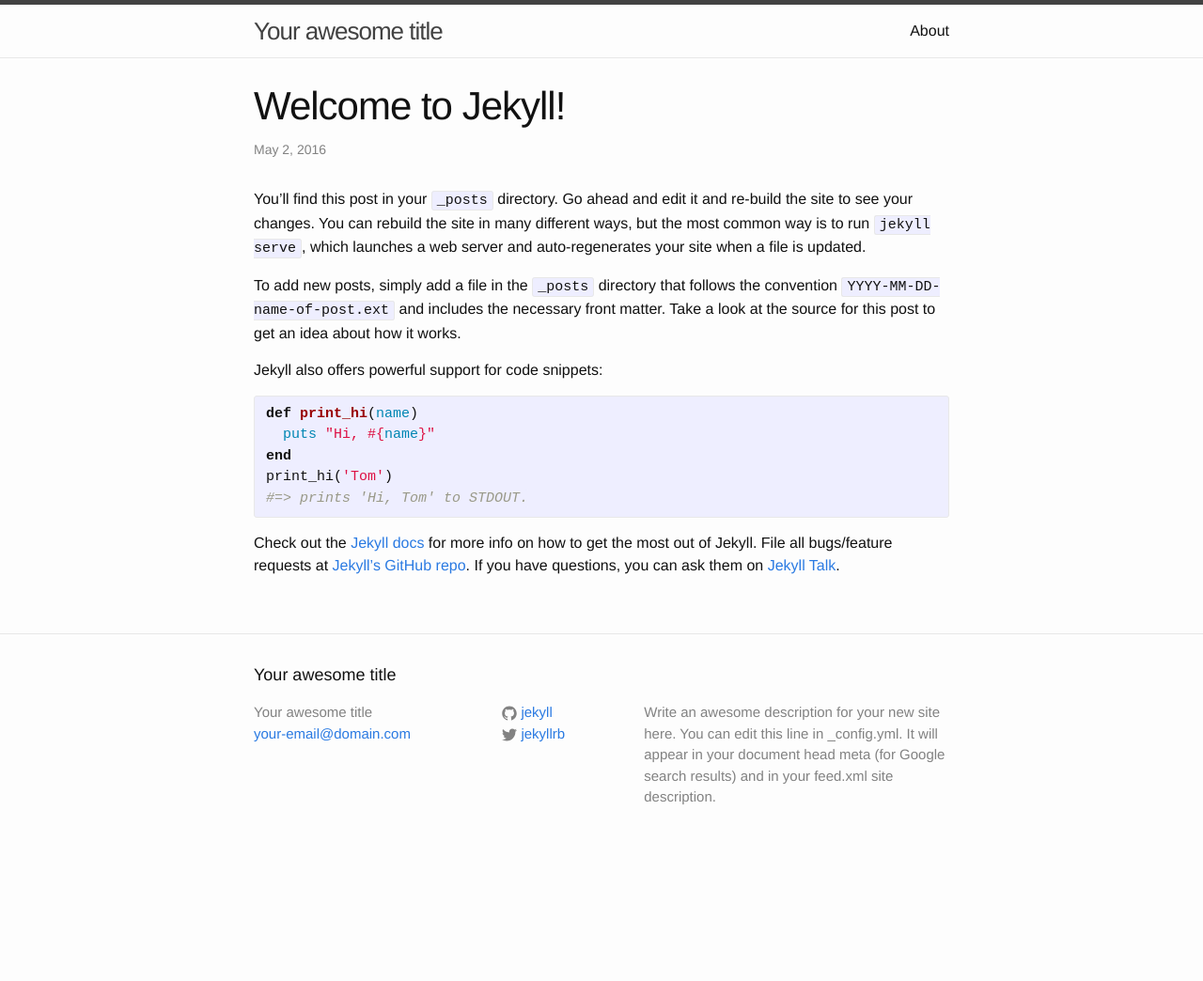
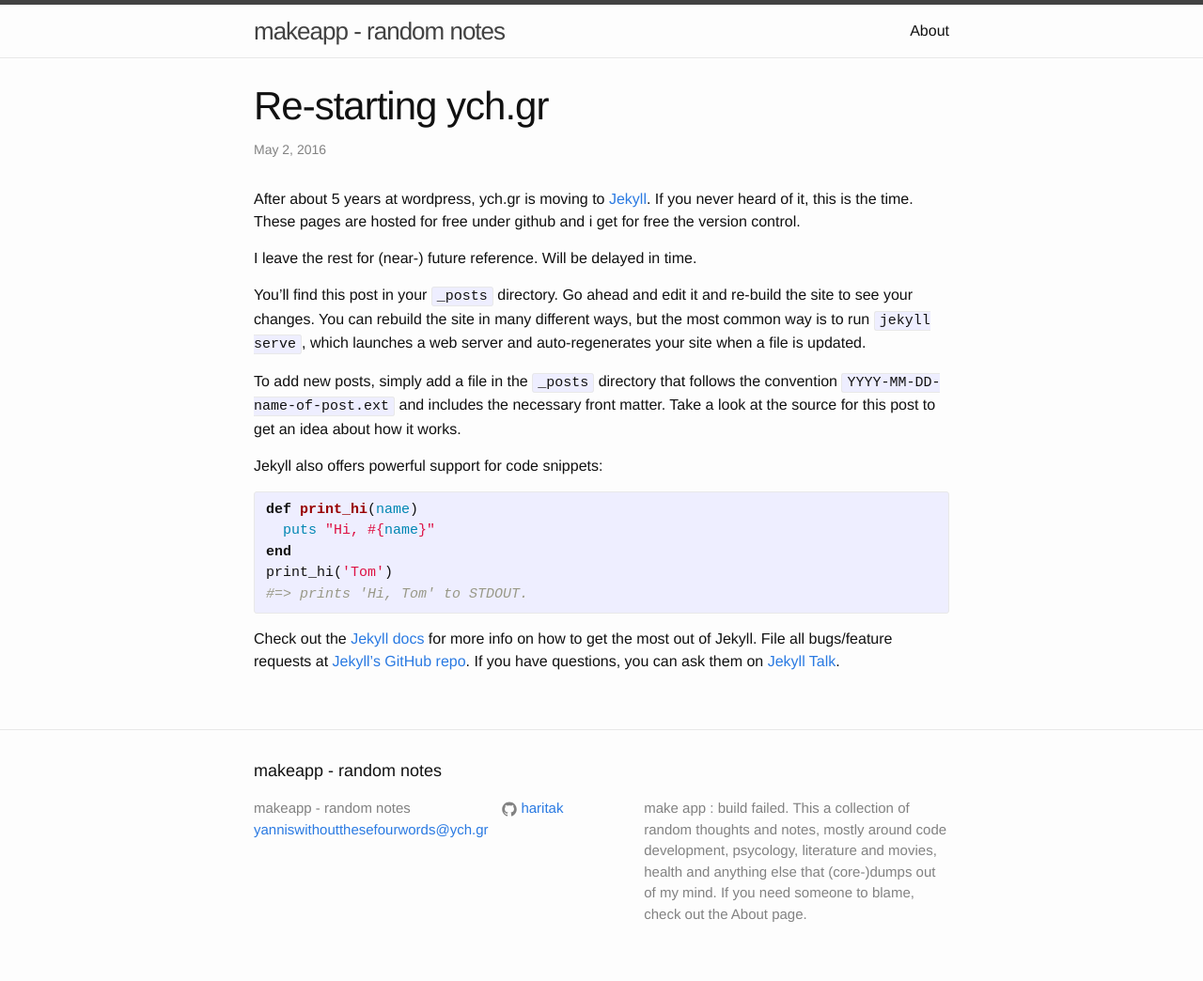
Before and after one commit to haritak/haritak.github.io, a Jekyll site: the page built from _posts/2016-05-02-welcome-to-jekyll.markdown, in a window 1280 px wide. Shown: the whole page at 94% size. Built offline with Jekyll 4.4.1, drawn with Linux system fonts in a browser that asks for light colours; before the commit the page ends 920 px from its top, so only the background shows below that.

Commit message:
Initial post

```diff
--- a/_config.yml
+++ b/_config.yml
@@ -6,16 +6,14 @@
 # 'jekyll serve'. If you change this file, please restart the server process.
 
 # Site settings
-title: Your awesome title
-email: your-email@domain.com
+title: makeapp - random notes
+email: yanniswithoutthesefourwords@ych.gr
 description: > # this means to ignore newlines until "baseurl:"
-  Write an awesome description for your new site here. You can edit this
-  line in _config.yml. It will appear in your document head meta (for
-  Google search results) and in your feed.xml site description.
+ make app : build failed. This a collection of random thoughts and notes, mostly around code development, psycology, literature and movies, health and anything else that (core-)dumps out of my mind. If you need someone to blame, check out the About page.
 baseurl: "" # the subpath of your site, e.g. /blog
-url: "http://yourdomain.com" # the base hostname & protocol for your site
-twitter_username: jekyllrb
-github_username:  jekyll
+url: "http://ych.gr" # the base hostname & protocol for your site
+#twitter_username: jekyllrb
+github_username:  haritak
 
 # Build settings
 markdown: kramdown
--- a/_posts/2016-05-02-welcome-to-jekyll.markdown
+++ b/_posts/2016-05-02-welcome-to-jekyll.markdown
@@ -1,9 +1,16 @@
 ---
 layout: post
-title:  "Welcome to Jekyll!"
+title:  "Re-starting ych.gr"
 date:   2016-05-02 18:47:14 +0300
-categories: jekyll update
+categories: website
 ---
+
+After about 5 years at wordpress, ych.gr is moving to [Jekyll][jekyll-home]. If you never heard of it, this is the time. These pages are hosted for free under github and i get for free the version control.
+
+
+I leave the rest for (near-) future reference. Will be delayed in time.
+
+
 You’ll find this post in your `_posts` directory. Go ahead and edit it and re-build the site to see your changes. You can rebuild the site in many different ways, but the most common way is to run `jekyll serve`, which launches a web server and auto-regenerates your site when a file is updated.
 
 To add new posts, simply add a file in the `_posts` directory that follows the convention `YYYY-MM-DD-name-of-post.ext` and includes the necessary front matter. Take a look at the source for this post to get an idea about how it works.
```
Also changed, not shown: other parts of _posts/2016-05-02-welcome-to-jekyll.markdown (+1 -0 lines), about.md (+3 -1 lines).
